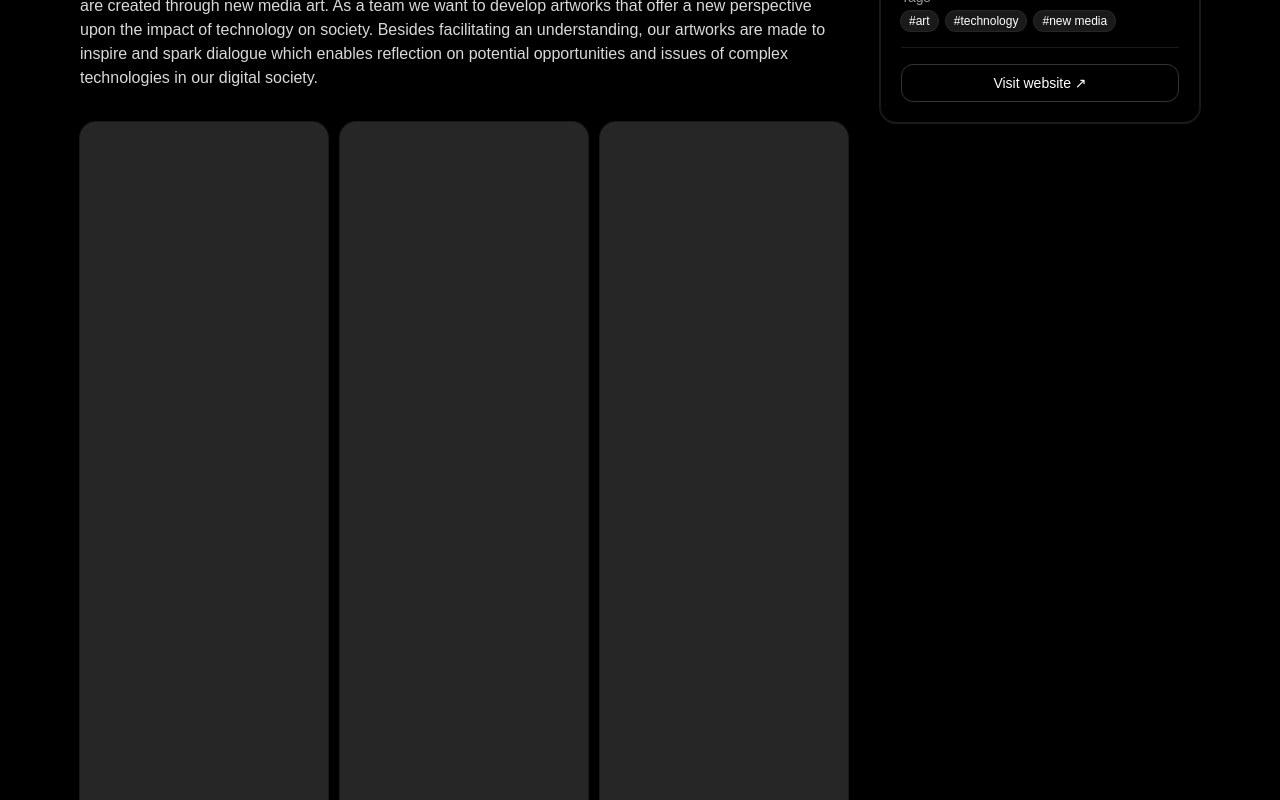
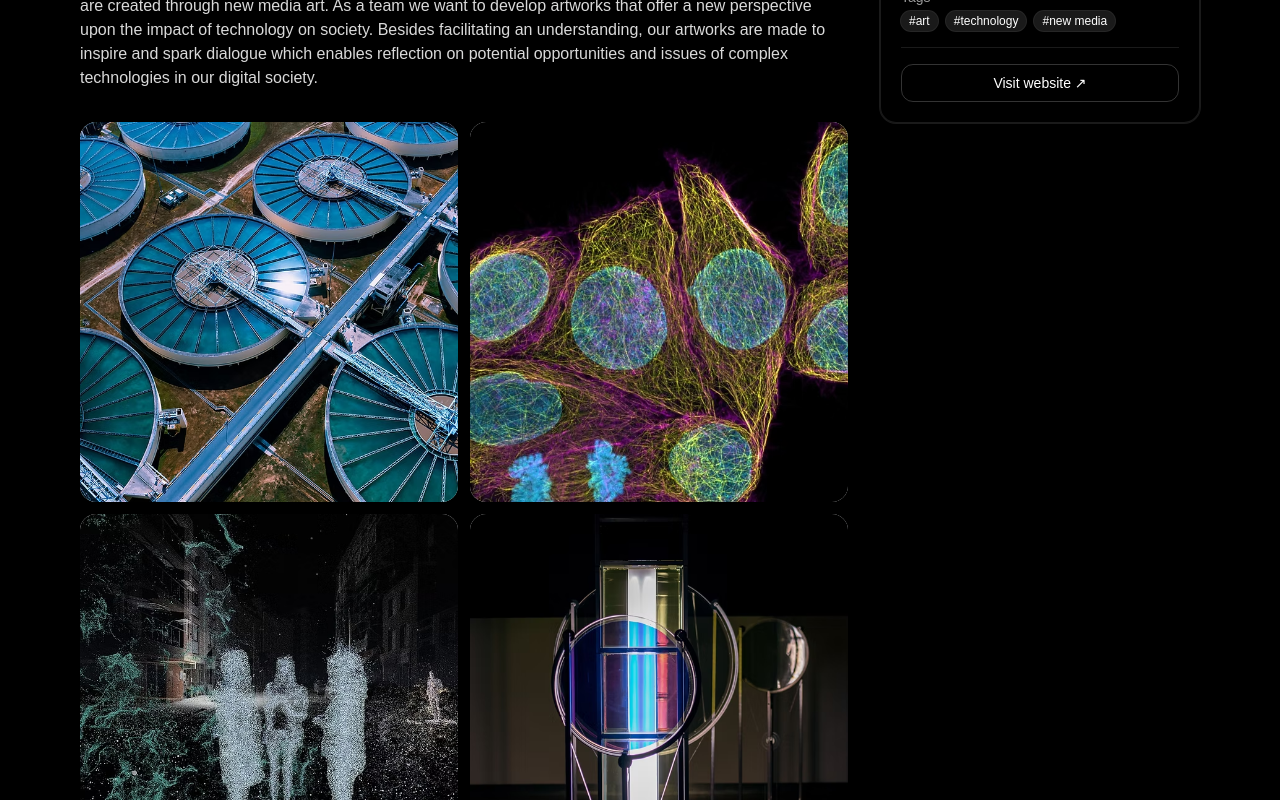
Before and after one commit to Maarten3013/dreamlab, a Next.js app: page /projects/emergence in a window 1280 px wide. Shown: the part 880-1680 px from the top of the page. Built offline with nearby package versions, Linux system fonts and the light colour scheme.

Commit message:
redone lightbox

```diff
--- a/components/MosaicLightbox.tsx
+++ b/components/MosaicLightbox.tsx
@@ -3,68 +3,18 @@ import { useEffect, useMemo, useRef, useState } from "react";
 
 type Img = { url: string; alt?: string } | string;
 
-function MosaicItem({
-  img,
-  title,
-  onOpen,
-}: {
-  img: { url: string; alt?: string };
-  title: string;
-  onOpen: () => void;
-}) {
-  const ref = useRef<HTMLButtonElement>(null);
-  const [span, setSpan] = useState(20);
-
-  // base row height (must match container's auto-rows)
-  const ROW = 8; // px
-
-  const measure = () => {
-    const el = ref.current;
-    if (!el) return;
-    // add 1 row for safety to avoid rounding gaps
-    const rows = Math.ceil(el.getBoundingClientRect().height / ROW) + 1;
-    setSpan(rows);
-  };
-
-  useEffect(() => {
-    measure();
-    const onResize = () => measure();
-    window.addEventListener("resize", onResize);
-    return () => window.removeEventListener("resize", onResize);
-  }, []);
-
-  return (
-    <button
-      ref={ref}
-      onClick={onOpen}
-      style={{ gridRowEnd: `span ${span}` }}
-      className="group relative w-full overflow-hidden rounded-2xl bg-neutral-800 focus:outline-none ring-1 ring-white/10 hover:ring-white/20"
-      aria-label="Open image"
-    >
-      {/* eslint-disable-next-line @next/next/no-img-element */}
-      <img
-        src={img.url}
-        alt={img.alt ?? title}
-        className="h-auto w-full object-cover transition duration-300 group-hover:opacity-95"
-        loading="lazy"
-        onLoad={measure}
-      />
-    </button>
-  );
-}
-
 export default function MosaicLightbox({ images, title }: { images: Img[]; title: string }) {
   const items = useMemo(
     () =>
       (images ?? [])
-        .map((i) => (typeof i === "string" ? { url: i, alt: title } : i))
+        .map((img) => (typeof img === "string" ? { url: img, alt: title } : img))
         .filter((i) => !!i.url),
     [images, title]
   );
 
   const [open, setOpen] = useState(false);
   const [idx, setIdx] = useState(0);
-  const [ui, setUi] = useState(true);
+  const [ui, setUi] = useState(true); // show/hide controls
   const hideTimer = useRef<ReturnType<typeof setTimeout> | null>(null);
 
   const onOpen = (i: number) => {
@@ -75,6 +25,7 @@ export default function MosaicLightbox({ images, title }: { images: Img[]; title
   const prev = () => setIdx((i) => (i - 1 + items.length) % items.length);
   const next = () => setIdx((i) => (i + 1) % items.length);
 
+  // close & arrows
   useEffect(() => {
     if (!open) return;
     const onKey = (e: KeyboardEvent) => {
@@ -86,6 +37,7 @@ export default function MosaicLightbox({ images, title }: { images: Img[]; title
     return () => window.removeEventListener("keydown", onKey);
   }, [open, items.length]);
 
+  // auto-hide UI after inactivity
   const pokeUI = () => {
     setUi(true);
     if (hideTimer.current) clearTimeout(hideTimer.current);
@@ -96,19 +48,23 @@ export default function MosaicLightbox({ images, title }: { images: Img[]; title
 
   return (
     <>
-      {/* DENSE MASONRY (no holes) */}
-      <div
-        className="
-          mt-8 grid auto-rows-[8px] grid-cols-2 gap-3 md:grid-cols-3
-          [grid-auto-flow:dense]
-        "
-      >
+      {/* Mosaic thumbnails */}
+      <div className="mt-8 columns-2 gap-3 md:columns-2">
         {items.map((img, i) => (
-          <MosaicItem key={img.url + i} img={img} title={title} onOpen={() => onOpen(i)} />
+          <button
+            key={img.url + i}
+            onClick={() => onOpen(i)}
+            className="mb-3 w-full overflow-hidden rounded-2xl bg-gray-100 transition hover:opacity-90 focus:outline-none"
+            style={{ breakInside: "avoid" }}
+            aria-label={`Open image ${i + 1}`}
+          >
+            {/* eslint-disable-next-line @next/next/no-img-element */}
+            <img src={img.url} alt={img.alt ?? title} className="h-auto w-full object-cover" loading="lazy" />
+          </button>
         ))}
       </div>
 
-      {/* Lightbox (unchanged UI, with sleek round buttons) */}
+      {/* Lightbox */}
       {open && (
         <div
           className="fixed inset-0 z-50 flex items-center justify-center bg-black/90 p-4"
@@ -119,6 +75,7 @@ export default function MosaicLightbox({ images, title }: { images: Img[]; title
         >
           <div className="relative w-full max-w-6xl" onClick={(e) => e.stopPropagation()}>
             <div className="relative aspect-[16/9] w-full overflow-hidden rounded-3xl bg-black ring-1 ring-white/10">
+              {/* image */}
               {/* eslint-disable-next-line @next/next/no-img-element */}
               <img
                 src={items[idx].url}
@@ -127,6 +84,7 @@ export default function MosaicLightbox({ images, title }: { images: Img[]; title
                 onLoad={pokeUI}
               />
 
+              {/* close (top-right) */}
               <button
                 onClick={() => setOpen(false)}
                 aria-label="Close"
@@ -139,6 +97,7 @@ export default function MosaicLightbox({ images, title }: { images: Img[]; title
                 </svg>
               </button>
 
+              {/* nav buttons */}
               {items.length > 1 && (
                 <>
                   <button
@@ -165,6 +124,7 @@ export default function MosaicLightbox({ images, title }: { images: Img[]; title
                     </svg>
                   </button>
 
+                  {/* progress pill */}
                   <div
                     className={`pointer-events-none absolute bottom-3 left-1/2 -translate-x-1/2 rounded-full
                                 bg-white/10 px-3 py-1 text-xs font-medium text-white ring-1 ring-white/15
```
